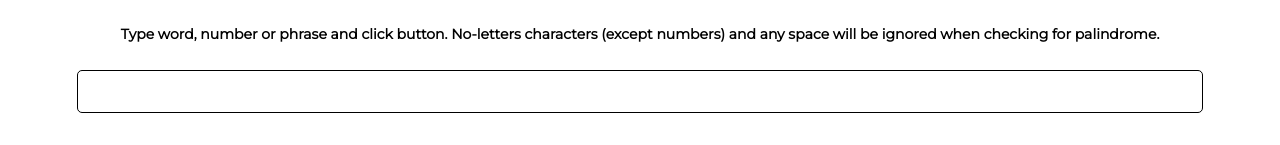
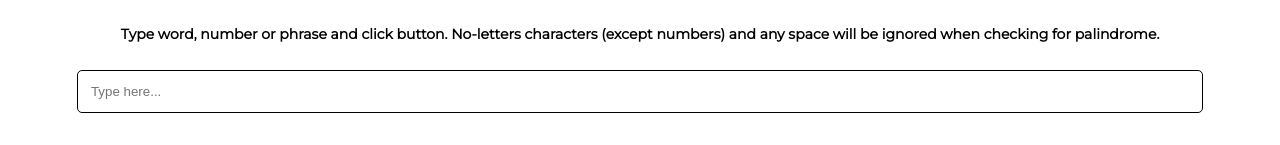
Before and after one commit to annaszalkiewicz/palindrome-checker, a React (Create React App) app: page / in a window 1280 px wide. Shown: the part 283-428 px from the top of the page. Built offline with nearby package versions, Linux system fonts and the light colour scheme.

Commit message:
Add placeholder to input

```diff
--- a/src/Form.js
+++ b/src/Form.js
@@ -40,7 +40,7 @@ class Form extends Component {
       <section>
         <form onSubmit={this.handleSubmit}>
           <label htmlFor="text">Type word, number or phrase and click button. No-letters characters (except numbers) and any space will be ignored when checking for palindrome.</label>
-          <input type="text" name="text" id="text" value={value} onChange={this.handleChange} />
+          <input type="text" name="text" id="text" value={value} onChange={this.handleChange} placeholder="Type here..." />
           <button type="submit">Check for Palindrome</button>
         </form>
         {string === reversed && (
```
